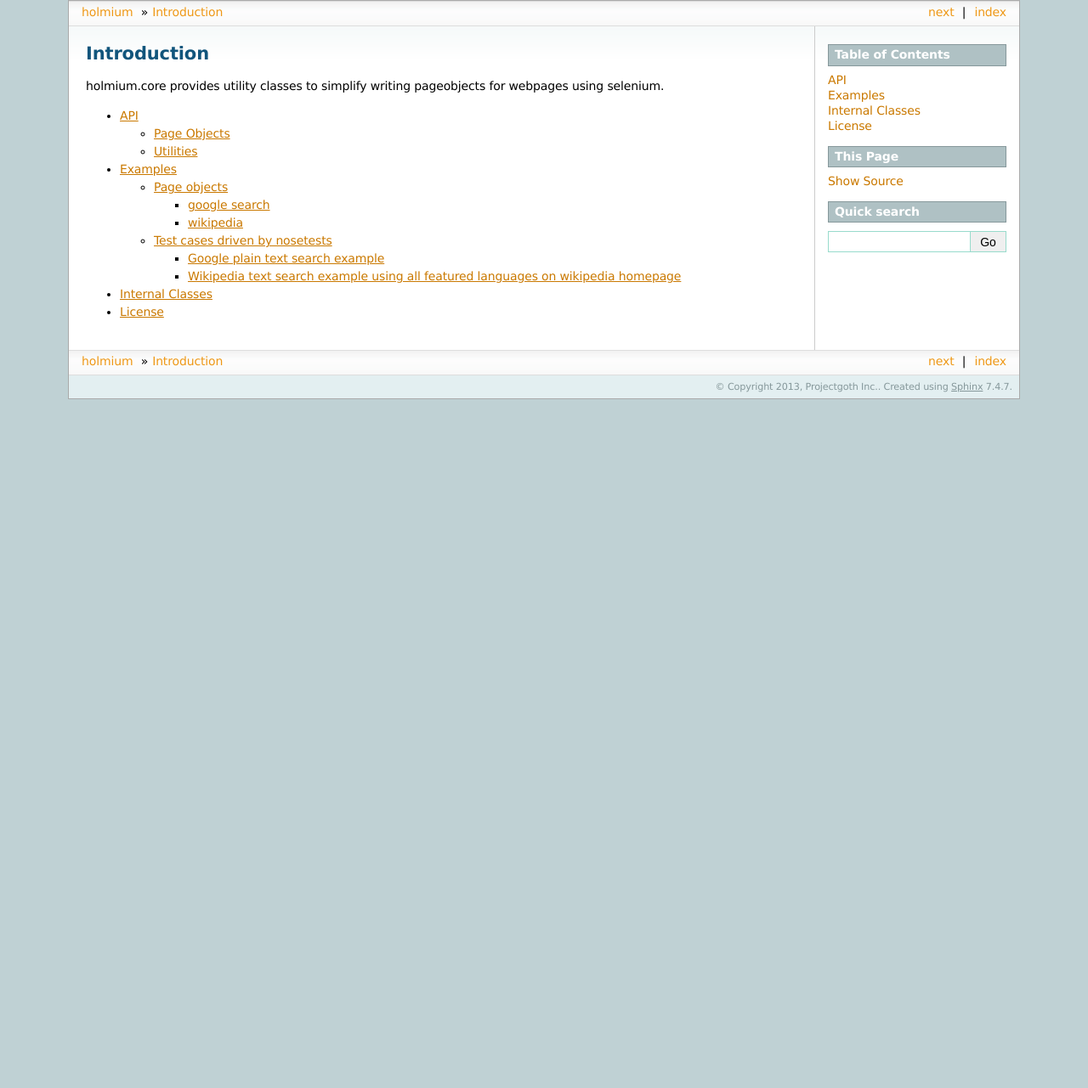
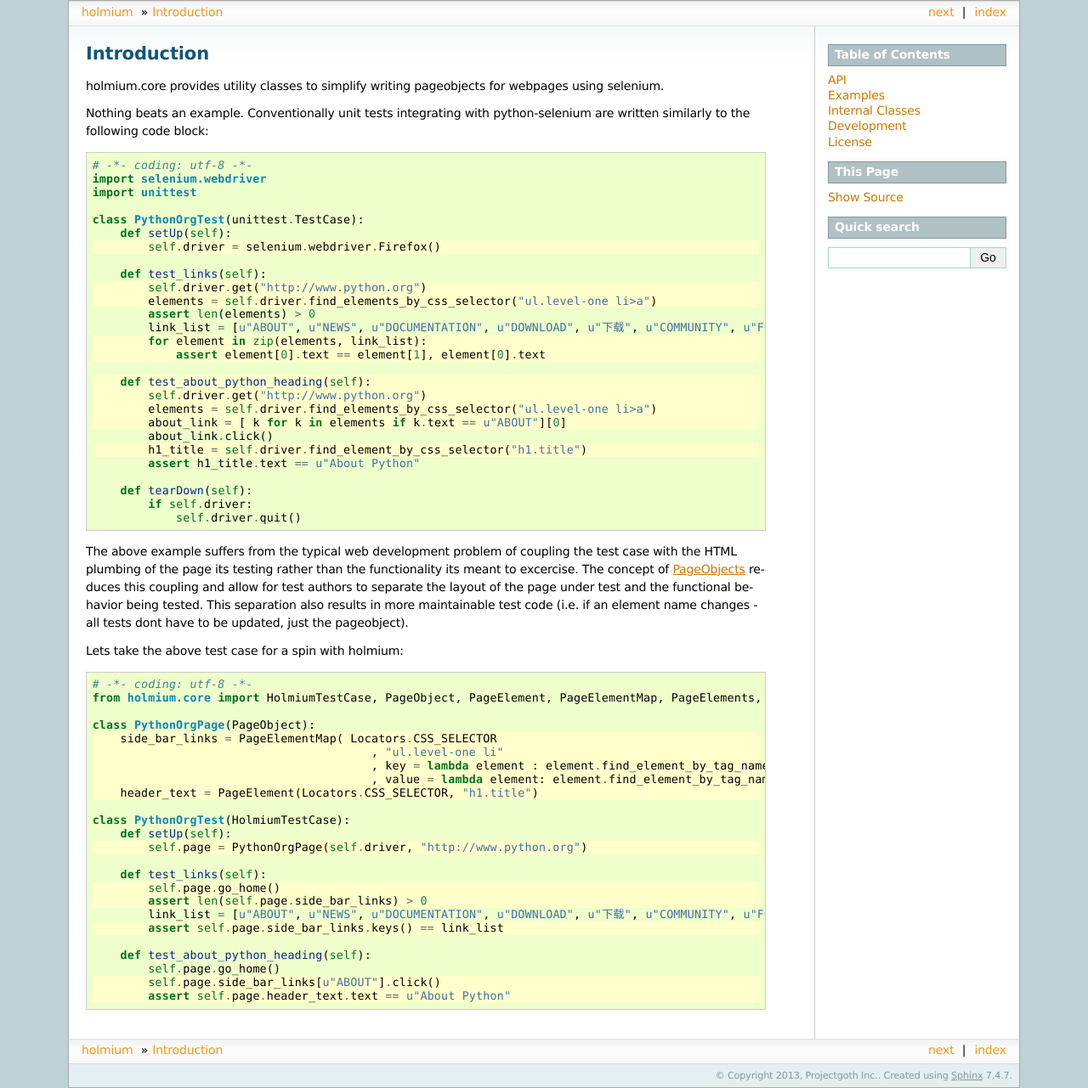
Before and after one commit to alisaifee/holmium.core, a Sphinx documentation site: the page built from doc/source/index.rst, in a window 1280 px wide. Shown: the whole page at 85% size. Built offline with Sphinx 7.4.7, drawn with Linux system fonts in a browser that asks for light colours; formulas are drawn with MathJax 3; the version number could not be read and is left out; before the commit the page ends 900 px from its top, so only the background shows below that.

Commit message:
- moved SimpleSeleniumTestCase to HolmiumTestCase - added a concrete usecase to README.rst - added contributors list

```diff
--- /dev/null
+++ b/CONTRIBUTORS.rst
@@ -0,0 +1 @@
+* Sajnikanth Suriyanarayanan  saj@mig33global.com, Testing and initial integration and evaluation.
--- a/README.rst
+++ b/README.rst
@@ -1,3 +1,72 @@
+.. _PageObjects: http://code.google.com/p/selenium/wiki/PageObjects
 Introduction
 ============
 holmium.core provides utility classes to simplify writing pageobjects for webpages using selenium.
+
+Nothing beats an example. Conventionally unit tests integrating with python-selenium are written similarly to the following code block:
+
+.. code-block:: python
+    :emphasize-lines: 7, 10,11,14, 15,17,18,19,20,22
+
+    # -*- coding: utf-8 -*-
+    import selenium.webdriver
+    import unittest
+
+    class PythonOrgTest(unittest.TestCase):
+        def setUp(self):
+            self.driver = selenium.webdriver.Firefox()
+
+        def test_links(self):
+            self.driver.get("http://www.python.org")
+            elements = self.driver.find_elements_by_css_selector("ul.level-one li>a")
+            assert len(elements) > 0
+            link_list = [u"ABOUT", u"NEWS", u"DOCUMENTATION", u"DOWNLOAD", u"下载", u"COMMUNITY", u"FOUNDATION", u"CORE DEVELOPMENT"]
+            for element in zip(elements, link_list):
+                assert element[0].text == element[1], element[0].text
+
+        def test_about_python_heading(self):
+            self.driver.get("http://www.python.org")
+            elements = self.driver.find_elements_by_css_selector("ul.level-one li>a")
+            about_link = [ k for k in elements if k.text == u"ABOUT"][0]
+            about_link.click()
+            h1_title = self.driver.find_element_by_css_selector("h1.title")
+            assert h1_title.text == u"About Python"
+
+        def tearDown(self):
+            if self.driver:
+                self.driver.quit()
+
+
+The above example suffers from the typical web development problem of coupling the test case with the HTML plumbing of the page its testing rather than the functionality its meant to excercise.
+The concept of `PageObjects`_ reduces this coupling and allow for test authors to separate the layout of the page under test and the functional behavior being tested. This separation also results
+in more maintainable test code (i.e. if an element name changes - all tests dont have to be updated, just the pageobject).
+
+Lets take the above test case for a spin with holmium:
+
+.. code-block:: python
+    :emphasize-lines: 5-9,13, 16, 17, 19, 23,24
+
+    # -*- coding: utf-8 -*-
+    from holmium.core import HolmiumTestCase, PageObject, PageElement, PageElementMap, PageElements, Locators
+
+    class PythonOrgPage(PageObject):
+        side_bar_links = PageElementMap( Locators.CSS_SELECTOR
+                                            , "ul.level-one li"
+                                            , key = lambda element : element.find_element_by_tag_name("a").text
+                                            , value = lambda element: element.find_element_by_tag_name("a") )
+        header_text = PageElement(Locators.CSS_SELECTOR, "h1.title")
+
+    class PythonOrgTest(HolmiumTestCase):
+        def setUp(self):
+            self.page = PythonOrgPage(self.driver, "http://www.python.org")
+
+        def test_links(self):
+            self.page.go_home()
+            assert len(self.page.side_bar_links) > 0
+            link_list = [u"ABOUT", u"NEWS", u"DOCUMENTATION", u"DOWNLOAD", u"下载", u"COMMUNITY", u"FOUNDATION", u"CORE DEVELOPMENT"]
+            assert self.page.side_bar_links.keys() == link_list
+
+        def test_about_python_heading(self):
+            self.page.go_home()
+            self.page.side_bar_links[u"ABOUT"].click()
+            assert self.page.header_text.text == u"About Python"
--- a/doc/source/core.rst
+++ b/doc/source/core.rst
@@ -16,5 +16,5 @@
 
 Utilities
 ---------
-.. autoclass:: SimpleSeleniumTestCase
+.. autoclass:: HolmiumTestCase
 .. autofunction:: repeat
--- a/doc/source/index.rst
+++ b/doc/source/index.rst
@@ -2,8 +2,10 @@
 
 .. toctree::
    :maxdepth: 5
+   :hidden:
 
    core
    examples
    internals
+   development
    license
```
Also changed, not shown: doc/source/development.rst (added, +13 -0 lines), 3 other files.
